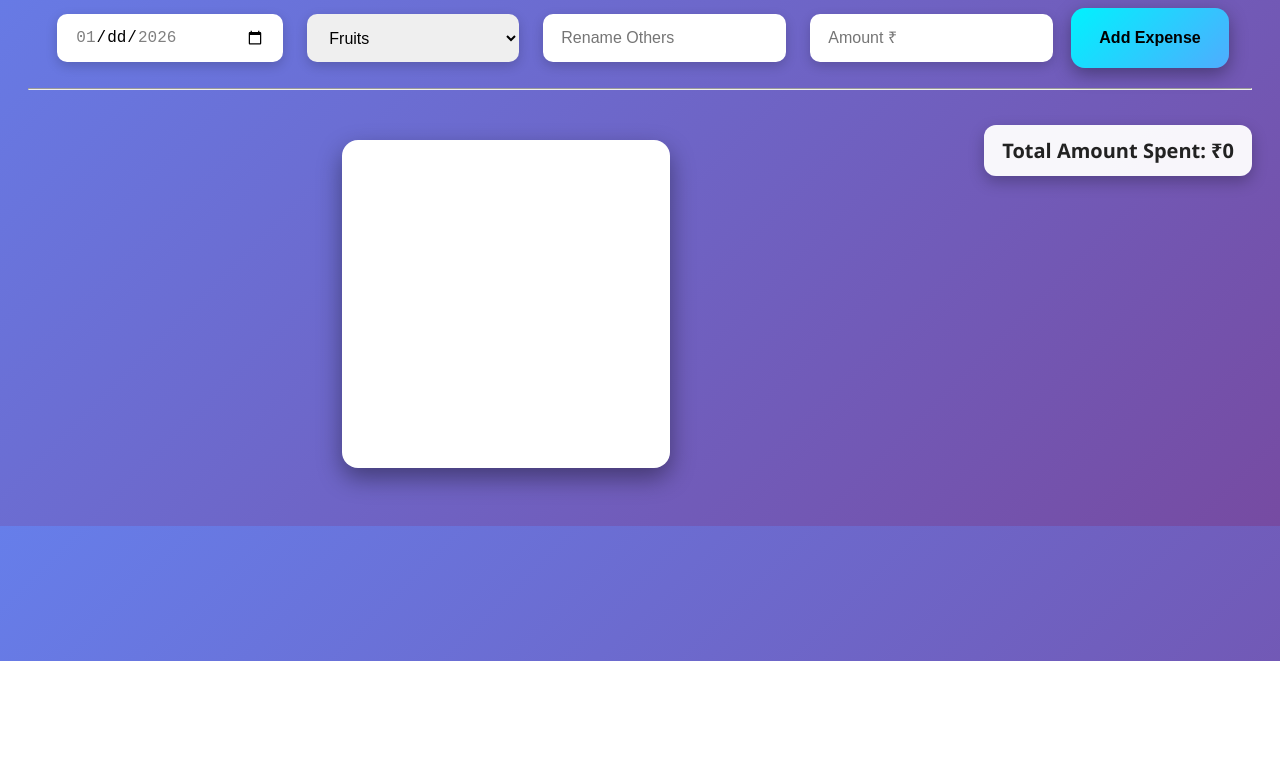
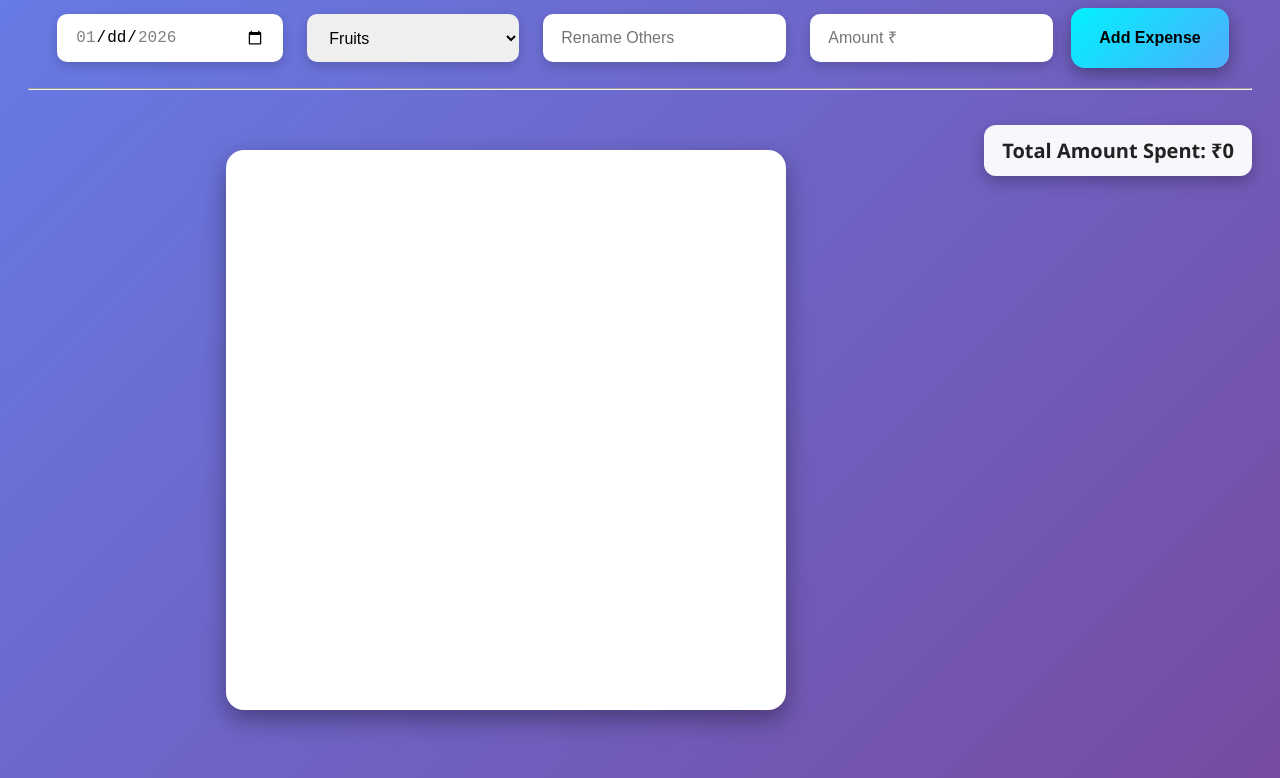
Before and after one commit to forlenovotablet2023/expense-tracker, a website: page public/index.html in a window 1280 px wide. Shown: the part 139-917 px from the top of the page. Before the commit the page ends 800 px from the top, so only its background shows below. Drawn offline with nearby package versions, Linux system fonts and the light colour scheme; no server answers.

Commit message:
Improved Chart Layout

```diff
--- a/public/index.html
+++ b/public/index.html
@@ -73,7 +73,8 @@
 </div>
 
   <!-- ===== CHART ===== -->
-  <canvas id="chart" width="300" height="300"></canvas>
+  <canvas id="chart"></canvas>
+
 
   <!-- ===== SCRIPT ===== -->
   <script src="script.js"></script>
--- a/public/style.css
+++ b/public/style.css
@@ -49,7 +49,7 @@ body {
   margin-bottom: 20px;
 }
 
-/* ===== INPUTS & SELECTS (BIGGER) ===== */
+/* ===== INPUTS & SELECTS ===== */
 input, select {
   padding: 14px 18px;
   margin: 6px;
@@ -130,7 +130,7 @@ tr:hover {
   background: #f2f2f2;
 }
 
-/* ===== DATE ROW (DROPDOWN STYLE) ===== */
+/* ===== DATE ROW ===== */
 .date-row {
   cursor: pointer;
   background: #f7f7f7;
@@ -140,8 +140,6 @@ tr:hover {
 .date-row:hover {
   background: #eaeaea;
 }
-
-
 
 /* ===== DETAILS DROPDOWN ===== */
 .details ul {
@@ -178,14 +176,17 @@ tr:hover {
 .Travel { background: #87ceeb; }
 .Hospital { background: #ff9999; }
 
-/* ===== CHART ===== */
+/* ===== CHART (BIGGER + RESPONSIVE) ===== */
 canvas {
   display: block;
-  margin: 30px auto;
+  margin: 40px auto;
   background: white;
-  padding: 14px;
-  border-radius: 16px;
-  box-shadow: 0 10px 25px rgba(0,0,0,0.4);
+  padding: 20px;
+  border-radius: 18px;
+  box-shadow: 0 10px 25px rgba(0,0,0,0.35);
+  width: 520px;
+  height: 520px;
+  max-width: 100%;
 }
 
 /* ===== UTIL ===== */
```
